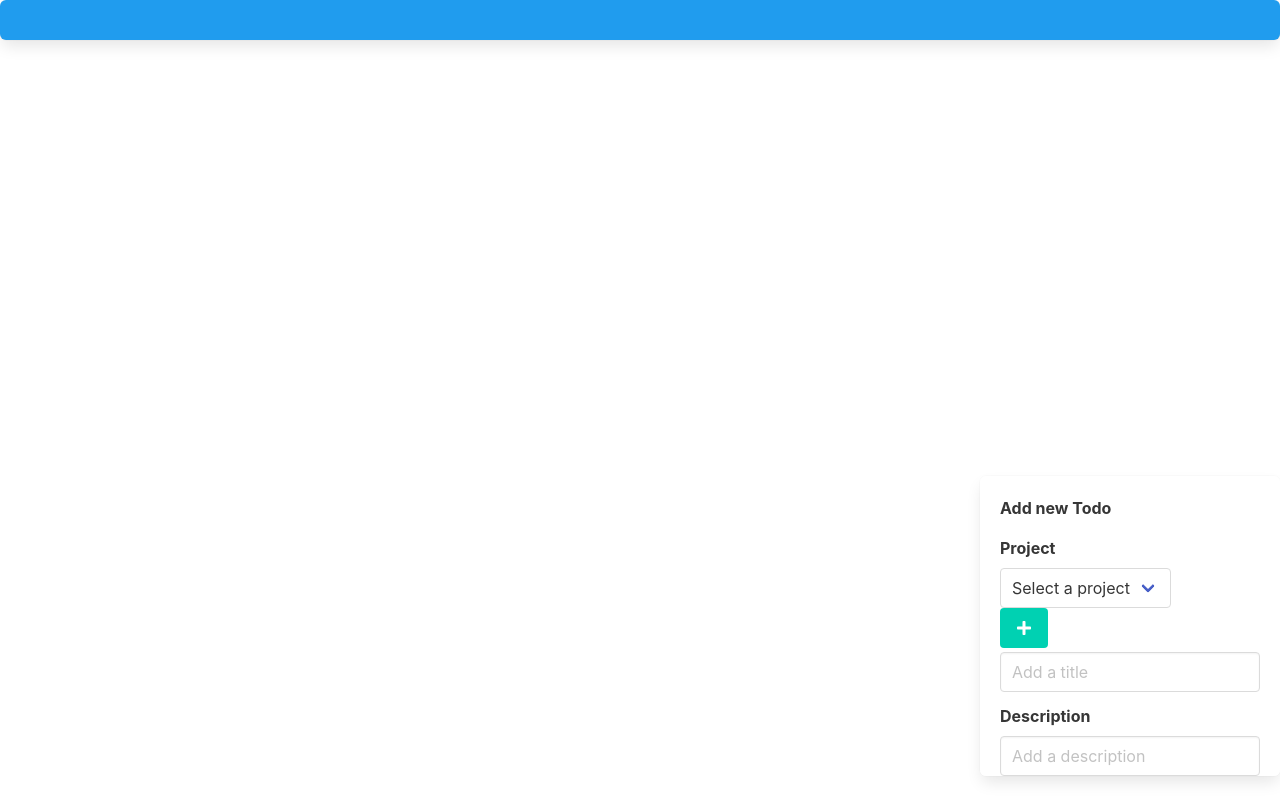
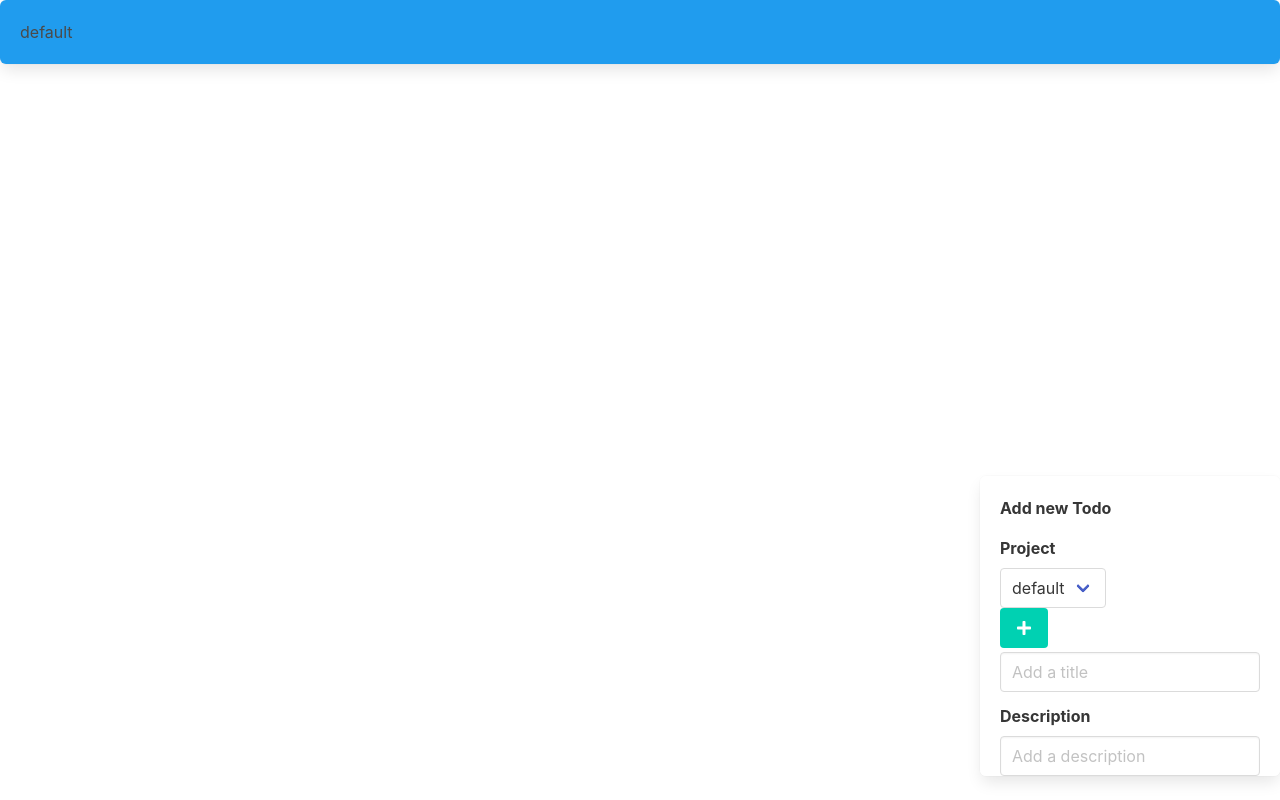
Before and after one commit to marcelomaidden/todo_list, a website built with webpack: page dist/index.html in a window 1280 px wide. Built offline with nearby package versions, Linux system fonts and the light colour scheme.

Commit message:
Add method to create new projects

```diff
--- a/src/index.js
+++ b/src/index.js
@@ -1,6 +1,7 @@
 import TodoList from './todoList';
 import Todo from './todo';
 import Projects from './projects';
+import Project from './project';
 
 const projects = new Projects();
 projects.listProjects();
@@ -28,6 +29,20 @@ function createTodo(event) {
 
   clearFields();
 }
+function addOptions(value) {
+  const select = document.querySelector('.project');
+  const option = document.createElement('option');
+  option.text = value;
+  select.add(option);
+}
+
+function refreshProjects() {
+  const select = document.querySelector('.project');
+  select.innerHTML = '';
+  projects.myProjects.map(p => {
+    addOptions(p.name);
+  });
+}
 
 function hideModal() {
   const modalClose = document.querySelector('.modal');
@@ -37,6 +52,16 @@ function hideModal() {
 function activeModal() {
   const modalClose = document.querySelector('.modal');
   modalClose.setAttribute('class', 'modal is-active');
+}
+
+function addProject() {
+  const projectName = document.querySelector('.project-name');
+  const projectColor = document.querySelector('.project-color');
+  const project = new Project(projectName.value, projectColor.value);
+  projects.addProject(project);
+  addOptions(project.name);
+
+  hideModal();
 }
 
 const submitButton = document.querySelector('.submit');
@@ -53,3 +78,8 @@ modalClose.addEventListener('click', hideModal, false);
 
 const modalButton = document.querySelector('.modal-button');
 modalButton.addEventListener('click', activeModal, false);
+
+const submitProject = document.querySelector('.submit-project');
+submitProject.addEventListener('click', addProject, false);
+
+refreshProjects();
--- a/src/projects.js
+++ b/src/projects.js
@@ -24,13 +24,20 @@ class Projects {
     const box = document.createElement('div');
     box.setAttribute('class', `box ${project}`);
     box.setAttribute('style', `background-color:${color}`);
+    const name = document.createElement('div');
+    name.innerText = project;
+    box.appendChild(name);
     main.appendChild(box);
   }
 
+  addProject(project) {
+    this.myProjects.push(project);
+    this.setStorage();
+    Projects.createCard(project.name, project.color);
+  }
+
   listProjects() {
-    this.myProjects.map(project => {
-      return Projects.createCard(project.name, project.color);
-    });
+    this.myProjects.map(project => Projects.createCard(project.name, project.color));
   }
 }
 
```
Also changed, not shown: dist/index.html, dist/main.js.
